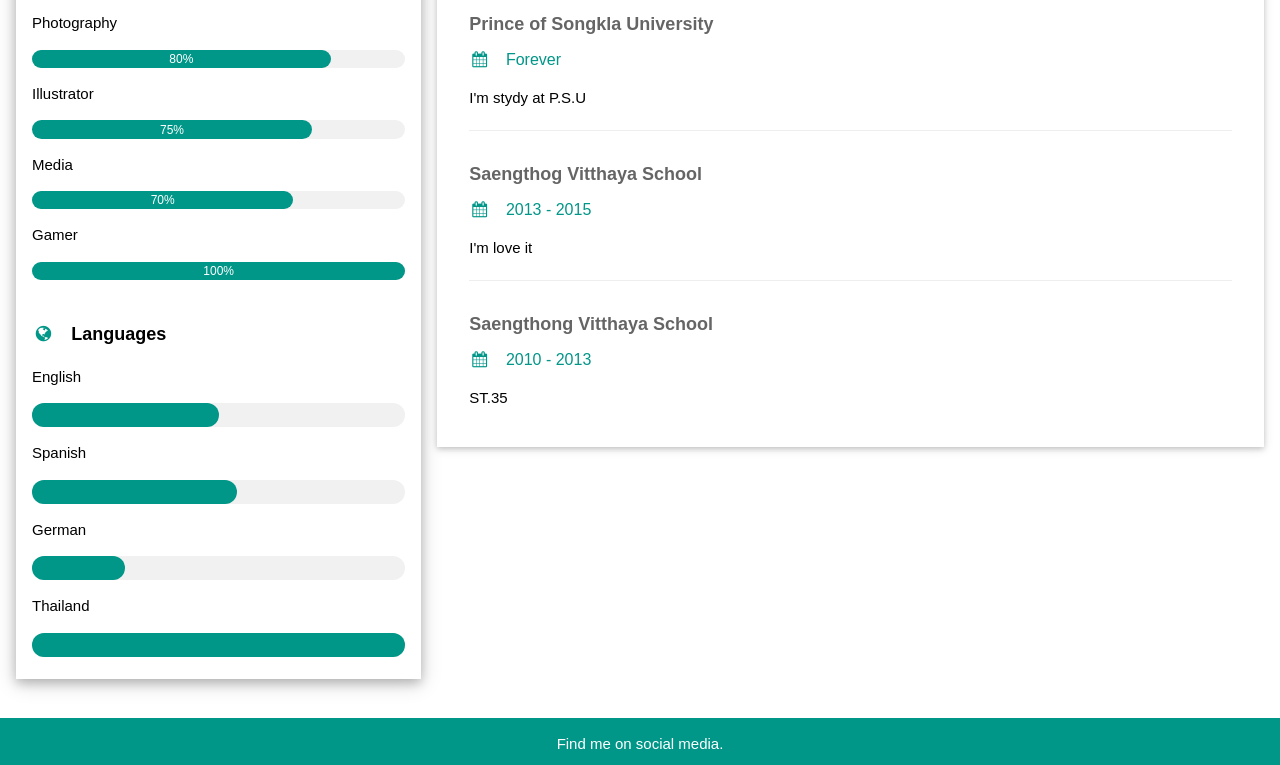
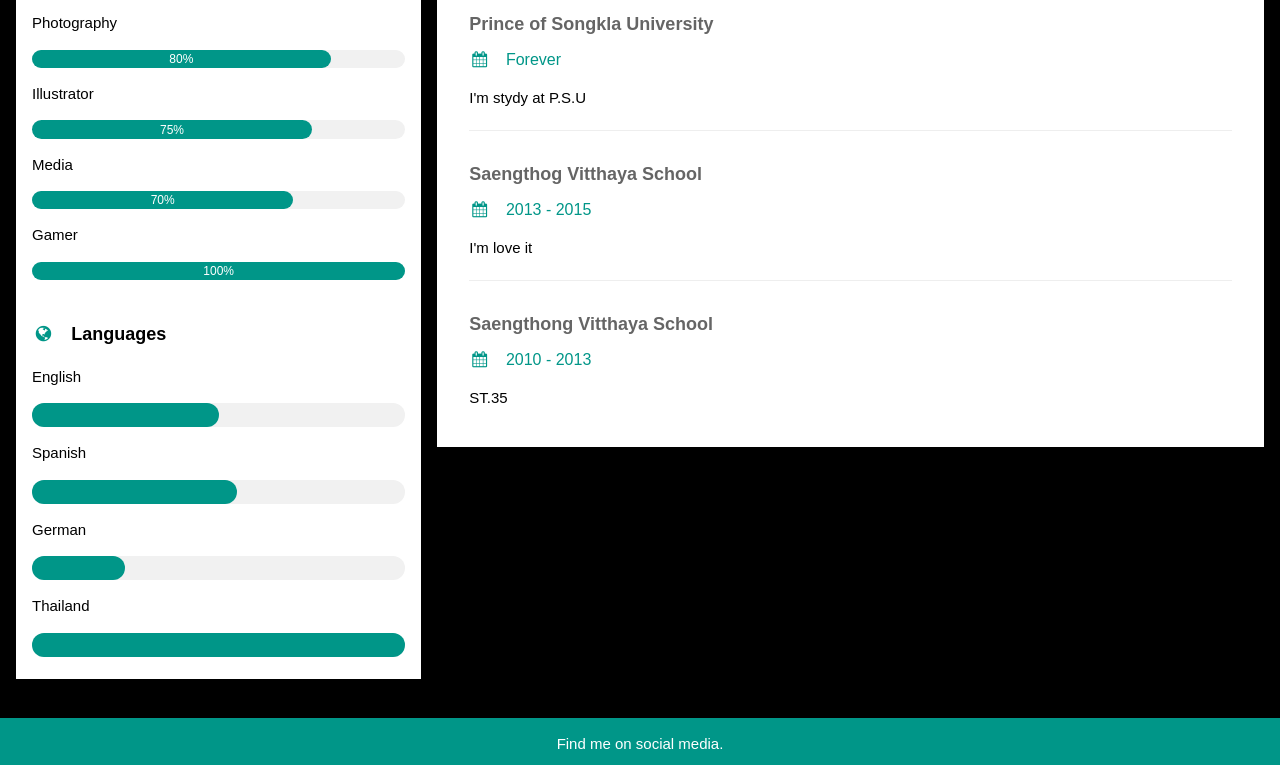
Before and after one commit to aofkittituch/project01, a plain HTML site: page index.html in a window 1280 px wide. Shown: the part 716-1481 px from the top of the page. Drawn offline with nearby package versions, Linux system fonts and the light colour scheme.

Commit message:
Update index.html

```diff
--- a/index.html
+++ b/index.html
@@ -9,7 +9,7 @@
 <style>
 html,body,h1,h2,h3,h4,h5,h6 {font-family: "aril", sans-serif}
 </style>
-<body class="w3-light-pink">
+<body class="w3-black">
 
 <!-- Page Container -->
 <div class="w3-content w3-margin-top" style="max-width:1400px;">
```
